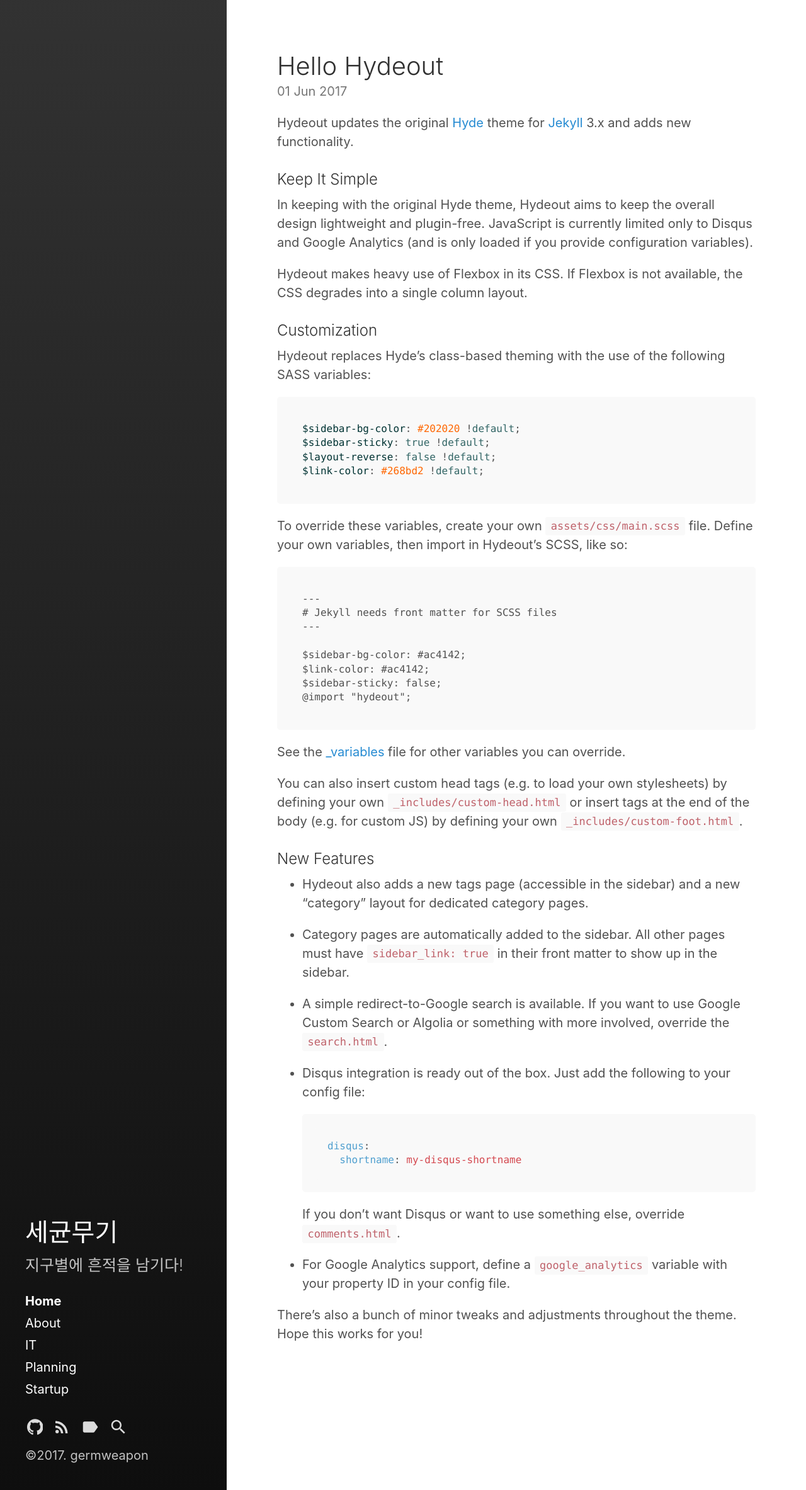
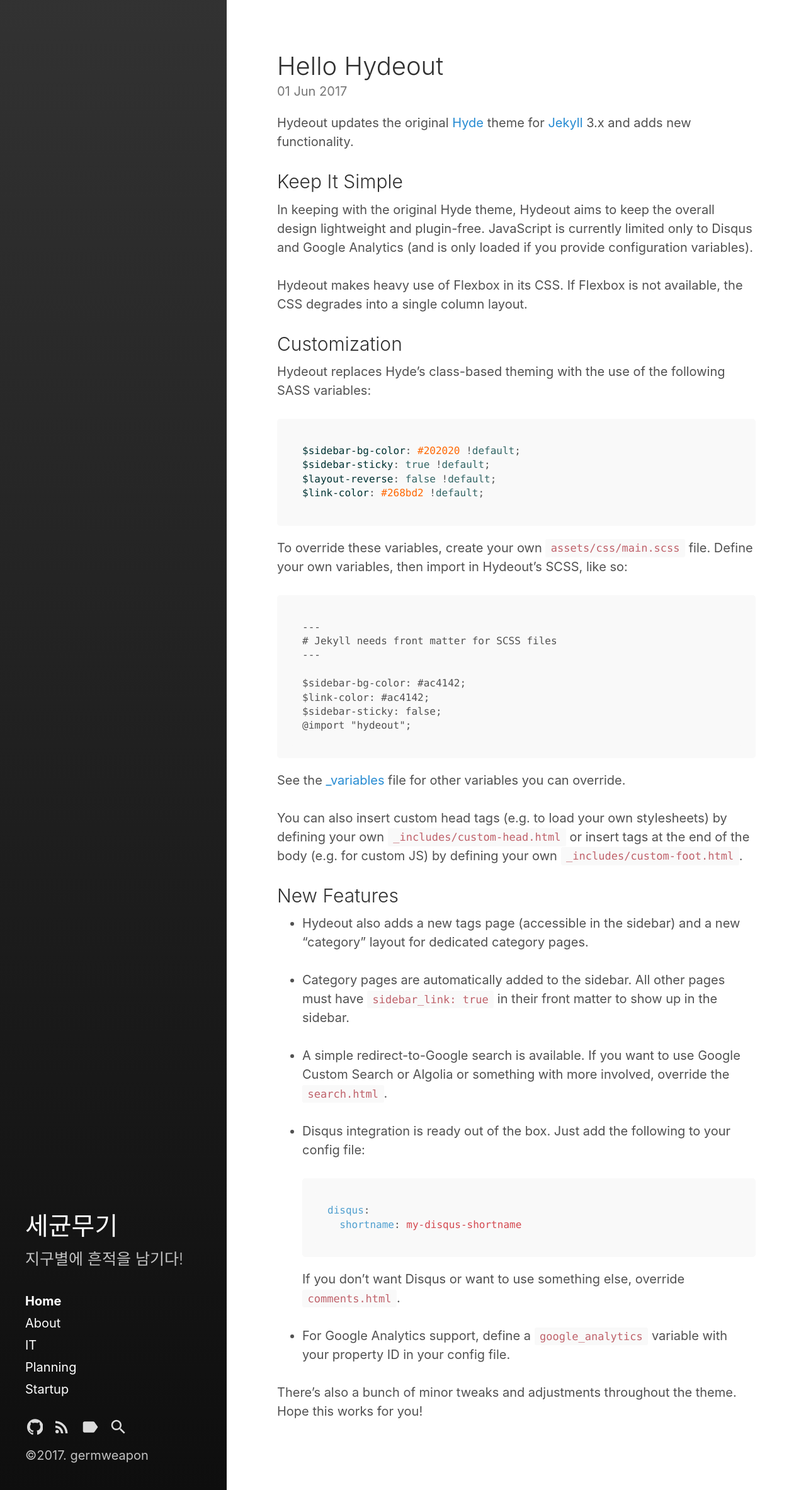
Before and after one commit to germweapon/germweapon.github.io, a Jekyll site: the page built from index.html, in a window 1280 px wide. Shown: the whole page at 63% size. Built offline with Jekyll 4.4.1, drawn with Linux system fonts in a browser that asks for light colours; the list of posts is cut into pages by our own code.

Commit message:
some fix

```diff
--- a/_sass/hydeout/_type.scss
+++ b/_sass/hydeout/_type.scss
@@ -11,27 +11,27 @@ h1, h2, h3, h4, h5, h6, .site-title {
 }
 
 h1 {
-  font-size: 2rem;
+  font-size: 2.5rem;
 }
 
 h2 {
   margin-top: 1rem;
-  font-size: 1.5rem;
+  font-size: 2rem;
 }
 
 h3 {
   margin-top: 1.5rem;
-  font-size: 1.2rem;
+  font-size: 1.5rem;
 }
 
 h4, h5, h6 {
   margin-top: 1rem;
-  font-size: 1.2rem;
+  font-size: 1.5rem;
 }
 
 p {
   margin-top: 0;
-  margin-bottom: 1rem;
+  margin-bottom: 1.5rem;
 }
 
 strong {
```
